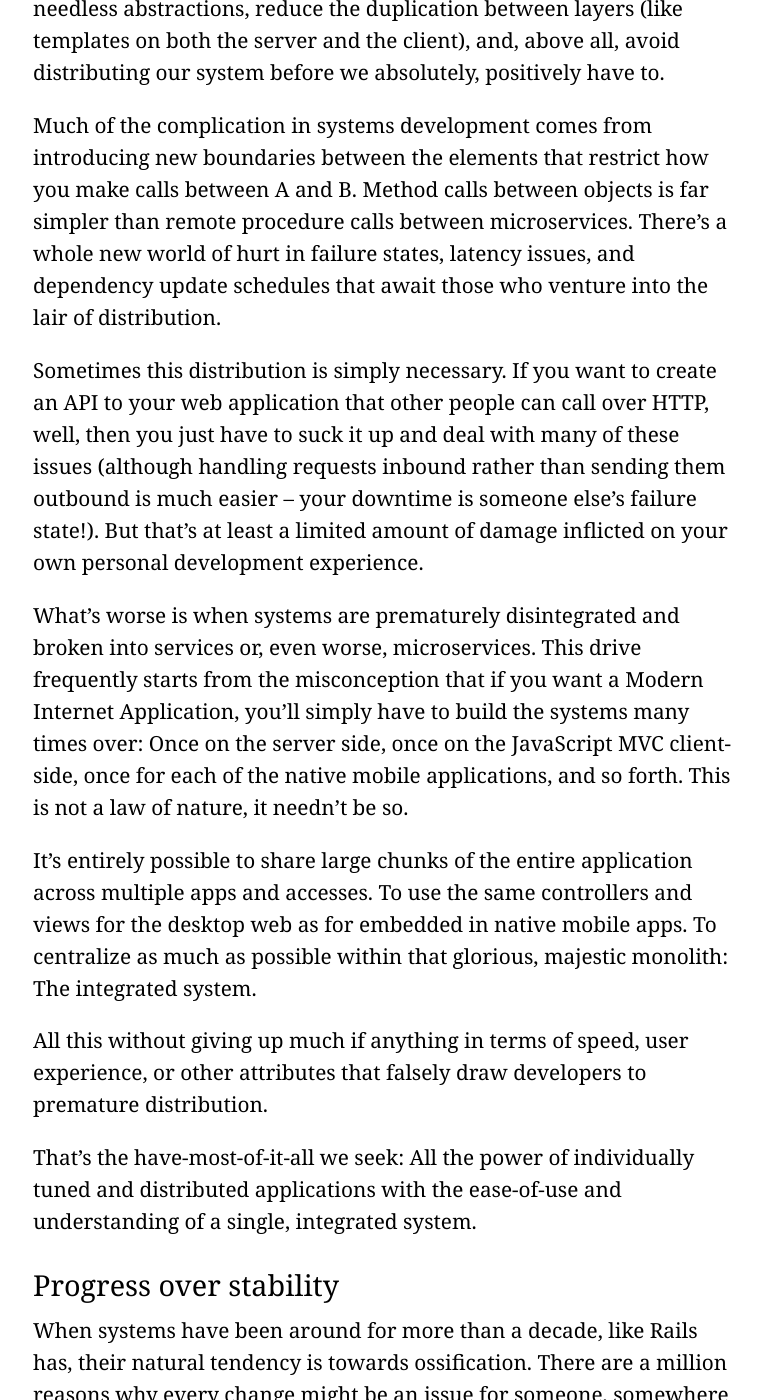
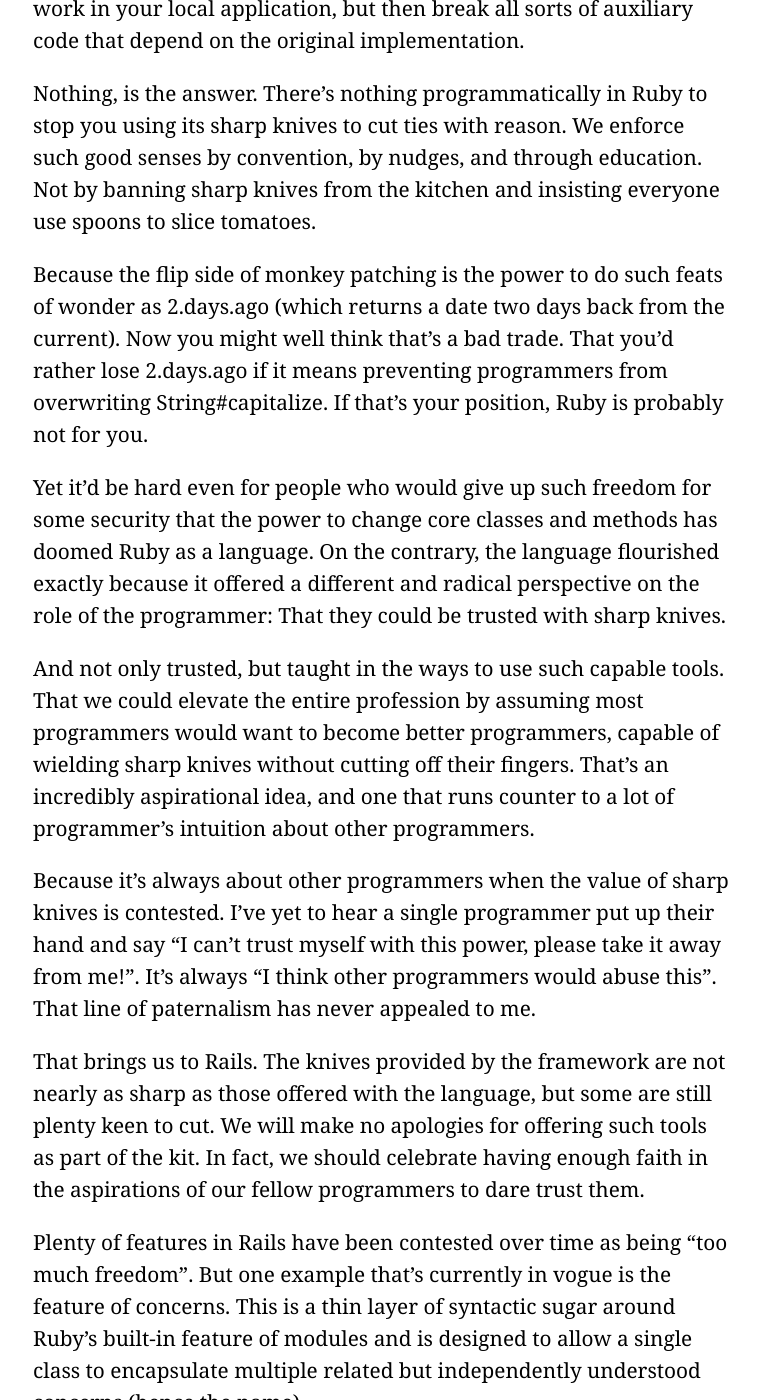
Before and after one commit to rails/homepage, a Jekyll site: the page built from doctrine.html, in a window 1280 px wide and 1400 px high, scrolled down 14247 px. Shown: the whole window, without its empty margins (257-1019 px from the left). Built offline with Jekyll 4.4.1, drawn with Linux system fonts in a browser that asks for light colours; some of the changed text lies outside the part shown.

Commit message:
Add a ninth pillar: Provide sharp knives

```diff
--- a/doctrine.html
+++ b/doctrine.html
@@ -26,6 +26,7 @@
           <li><a href="#omakase">The menu is omakase</a></li>
           <li><a href="#no-one-paradigm">No one paradigm</a></li>
           <li><a href="#beautiful-code">Exalt beautiful code</a></li>
+          <li><a href="#beautiful-code">Provide sharp knives</a></li>
           <li><a href="#integrated-systems">Value integrated systems</a></li>
           <li><a href="#progress-over-stability">Progress over stability</a></li>
           <li><a href="#big-tent">Push up a big tent</a></li>
@@ -213,6 +214,37 @@
 
       <p>But the flow and focus is subtlety different. In the first statement, the focus is on the collection. That’s our subject. In the second statement, the subject is clearly the person. There’s not much between the two statements in length, but I’ll contend that the second is far more beautiful and likely to make me smile when used in a spot where the condition is about the person.</p>
 
+      <h2 id="provide-sharp-knives">Provide sharp knives</h2>
+
+      <p>Ruby includes a lot of sharp knives in its drawer of features. Not by accident, but by design. The most famous is monkey patching: The power to change existing classes and methods.</p>
+
+      <p>This power has frequently been derided as simply too much for mere mortal programmers to handle. People from more restrictive environments used to imagine all sorts of calamities that would doom Ruby because of the immense trust the language showed its speakers with this feature.</p>
+
+      <p>If you can change anything, what is there to stop you from overwriting String#capitalize so that “something bold”.capitalize returns “Something Bold” rather than “Something bold”? That might work in your local application, but then break all sorts of auxiliary code that depend on the original implementation.</p>
+
+      <p>Nothing, is the answer. There’s nothing programmatically in Ruby to stop you using its sharp knives to cut ties with reason. We enforce such good senses by convention, by nudges, and through education. Not by banning sharp knives from the kitchen and insisting everyone use spoons to slice tomatoes.</p>
+
+      <p>Because the flip side of monkey patching is the power to do such feats of wonder as 2.days.ago (which returns a date two days back from the current). Now you might well think that’s a bad trade. That you’d rather lose 2.days.ago if it means preventing programmers from overwriting String#capitalize. If that’s your position, Ruby is probably not for you.</p>
+
+      <p>Yet it’d be hard even for people who would give up such freedom for some security that the power to change core classes and methods has doomed Ruby as a language. On the contrary, the language flourished exactly because it offered a different and radical perspective on the role of the programmer: That they could be trusted with sharp knives.</p>
+
+      <p>And not only trusted, but taught in the ways to use such capable tools. That we could elevate the entire profession by assuming most programmers would want to become better programmers, capable of wielding sharp knives without cutting off their fingers. That’s an incredibly aspirational idea, and one that runs counter to a lot of programmer’s intuition about other programmers.</p>
+
+      <p>Because it’s always about other programmers when the value of sharp knives is contested. I’ve yet to hear a single programmer put up their hand and say “I can’t trust myself with this power, please take it away from me!”. It’s always “I think other programmers would abuse this”. That line of paternalism has never appealed to me.</p>
+
+      <p>That brings us to Rails. The knives provided by the framework are not nearly as sharp as those offered with the language, but some are still plenty keen to cut. We will make no apologies for offering such tools as part of the kit. In fact, we should celebrate having enough faith in the aspirations of our fellow programmers to dare trust them.</p>
+
+      <p>Plenty of features in Rails have been contested over time as being “too much freedom”. But one example that’s currently in vogue is the feature of concerns. This is a thin layer of syntactic sugar around Ruby’s built-in feature of modules and is designed to allow a single class to encapsulate multiple related but independently understood concerns (hence the name).</p>
+
+      <p>The charge is that concerns provide programmers prone to bloat their objects with a whole new set of drawers to stuff their clutter in. And that’s true. Concerns can indeed be used like that.</p>
+
+      <p>But the grand fallacy is thinking that by <i>not</i> providing a feature like concerns, which when used by even mildly capable hands allows an eloquent partial separation of concepts, we’d put programmers on the path to architectural bliss. If you can’t be trusted to keep the kitchen sink out of your overstuffed concerns, you’re probably not going to end up with a shining beacon of elegance otherwise.</p>
+
+      <p>Programmers who haven’t learned to wield sharp knifes just aren’t going to make meringues yet. Operative word here: Yet. I believe that every programmer has a path, if not a right, to become fully capable Ruby and Rails programmers. And by capable, I mean knowledgeable enough to know when and how, accordingly to their context, they should use the different and sometimes dangerous tools in the drawers.</p>
+
+      <p>That does not abdicate a responsibility to help get them there. The language and the framework should be patient tutors willing to help and guide anyone to experthood. While recognizing that the only reliable course there goes through the land of mistakes: Tools used wrong, a bit of blood, sweat, and perhaps even some tears. There simply is no other way.</p>
+
+      <p>Ruby on Rails is an environment for chefs and those who wish to become chefs. You might start out doing the dishes, but you can work your way up to running the kitchen. Don’t let anyone tell you that you can’t be trusted with the best tool in the trade as part of that journey.</p>
 
       <h2 id="integrated-systems">Value integrated systems</h2>
 
```
Also changed, not shown: other parts of doctrine.html (+1 -1 lines).
